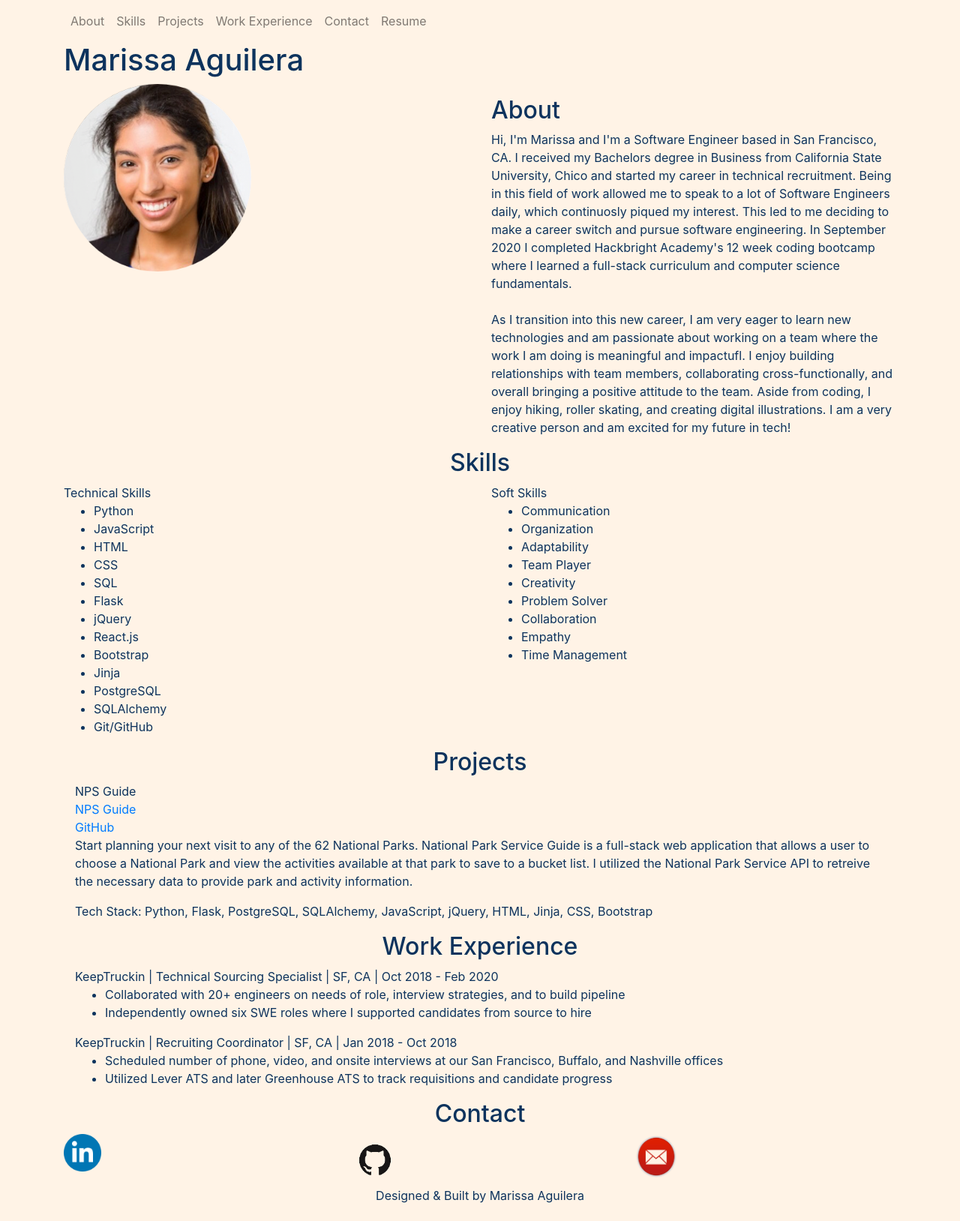
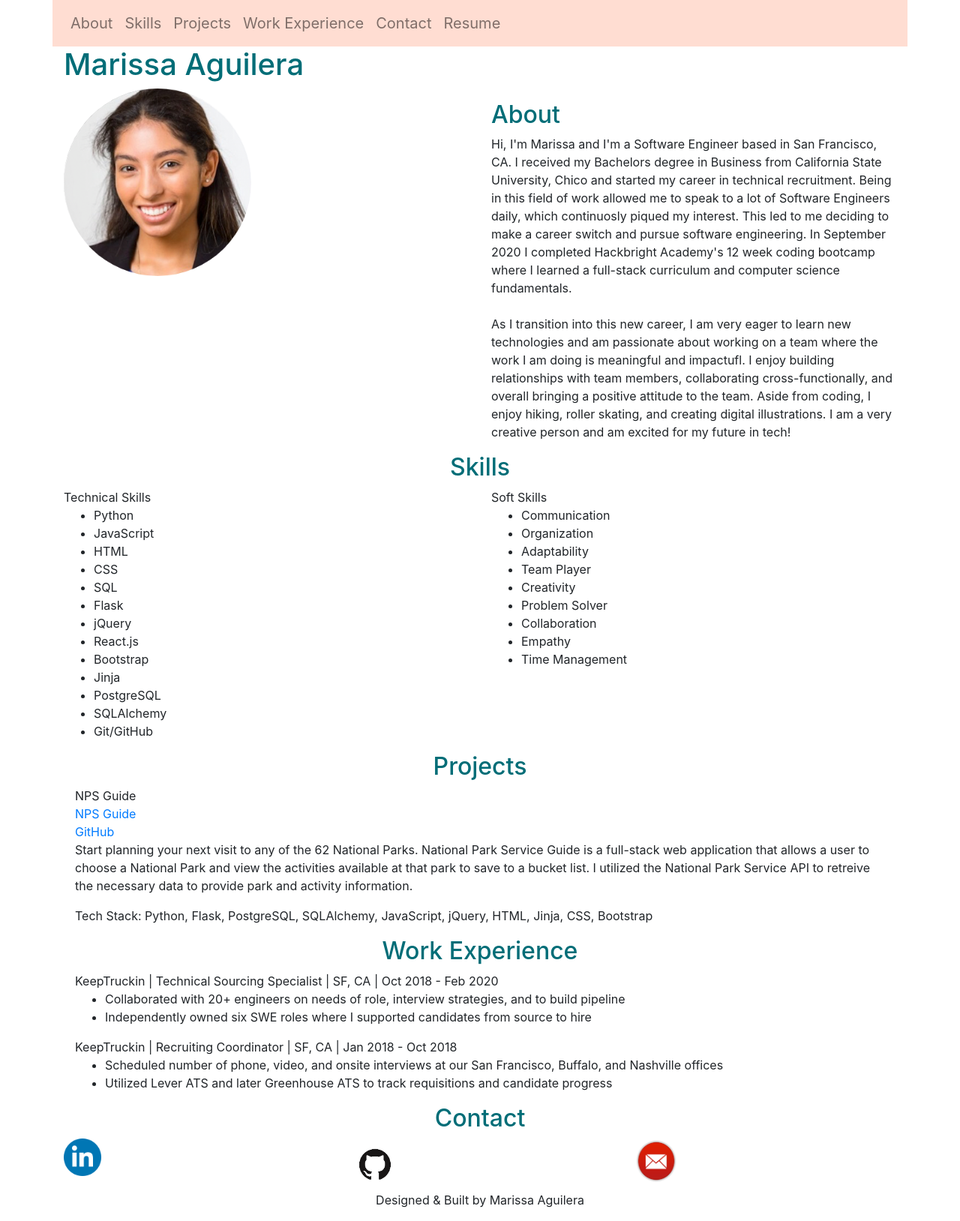
Before and after one commit to Meaguileraa/Portfolio, a Flask app: page / in a window 1280 px wide. Shown: the whole page at 75% size. Before the commit the page ends 1604 px from the top, so only its background shows below. Run offline with Flask 2, Linux system fonts and the light colour scheme; some libraries are stand-ins or nearby versions.

Commit message:
Added color to headers

```diff
--- a/static/css/styles.css
+++ b/static/css/styles.css
@@ -6,14 +6,27 @@
 /* General Layout */
 
 
-body {
-	background-color: #fff3e6;
-    color: #0d335d;
+h1 {
+    text-align: left;
+    color: #006D77;
 }
 
 h2 .text-center{
-    /* font-family: ;
-    color: ; */
     text-align: center;
+}
 
+#headers {
+    color: #006D77;
 }
+
+/* Navbar */
+
+#navbar{
+    background-color:#FFDDD2;
+  }
+
+
+.nav-item {
+    font-size: 20px;
+    color: #006D77;
+}
--- a/templates/homepage.html
+++ b/templates/homepage.html
@@ -72,7 +72,7 @@
                     </div>
                     <div class="about-text col"id="about-text">
                         <p>
-                            <h2>About</h2>
+                            <h2 id="headers">About</h2>
                             Hi, I'm Marissa and I'm a Software Engineer based in San Francisco, CA. I received my
                             Bachelors degree in Business from California State University, Chico and started my career
                             in technical recruitment. Being in this field of work allowed me to speak to a lot of
@@ -95,8 +95,8 @@
 
 
         <!-- Skills Section -->
-        <h2 class="text-center">Skills</h2>
         <div class="skills-section container" id="skills-section">
+            <h2 class="text-center" id="headers">Skills</h2>
             <div class="skills-section row">
 
                 <!-- Technical Skills Section -->
@@ -144,8 +144,8 @@
 
 
         <!-- Project Section -->
-        <h2 class="text-center">Projects</h2>
         <div class ="projects-section container" id="projects-section">
+            <h2 class="text-center" id="headers">Projects</h2>
             <div id="projects-text row">
                 <div class="project col">
                     <div class="npsg-section">
@@ -173,8 +173,8 @@
 
 
         <!-- Work Experience Section -->
-        <h2 class="text-center">Work Experience</h2>
         <div class ="work-experience-section container" id="work-experience-section">
+            <h2 class="text-center" id="headers">Work Experience</h2>
             <div id="work-experience-text row">
                 <div class="kt-src-section col">
                     <div id="kt-src-title">KeepTruckin | Technical Sourcing Specialist | SF, CA | Oct 2018 - Feb 2020</div>
@@ -210,8 +210,8 @@
 
     <!-- Contact Section -->
     <footer>
-        <h2 class="text-center">Contact</h2>
         <div class ="contact-section container" id="contact-section">
+            <h2 class="text-center" id="headers">Contact</h2>
             <div class="social-links row">
                 <div class="linkedin-link col">
                     <a href="https://www.linkedin.com/in/marissa-aguilera/"><img src="/static/imgs/linkedin-icon.png" alt="Direct to LinkedIn" height="50" width="50"></a>
```
